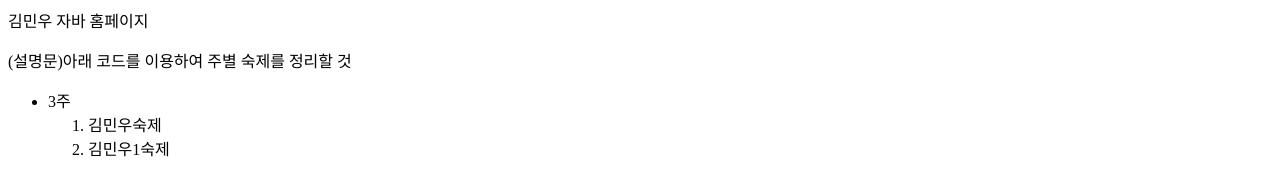
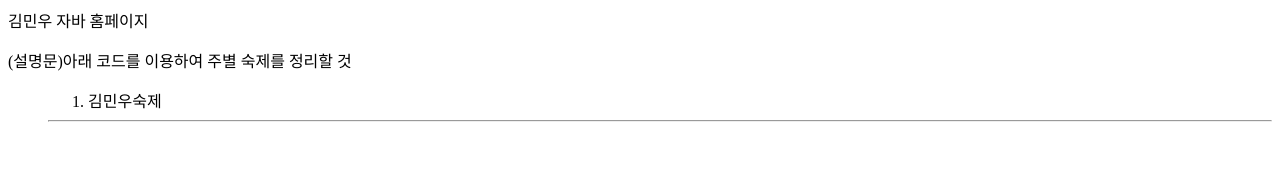
Before and after one commit to kmy95330/kmy95330.github.io, a plain HTML site: page index.html in a window 1280 px wide. Drawn offline with nearby package versions, Linux system fonts and the light colour scheme.

Commit message:
Update index.html

```diff
--- a/index.html
+++ b/index.html
@@ -1,22 +1,17 @@
 <!doctype html> <!--index.html -->
 <html><head>
 <meta charset="utf-8"/><meta name="viewport" content="width=device-width, initial-scale=1"/>
+<tilte>김민우 자바 홈페이지</title></head>
 <style>
 a:link {color:blue; text-decoration:none;} a:visited { color:purple; text-decoration:none;}
 a:hover { text-decoration:underline;} a:active {color:red; text-decoration:none;}
-</style>
-<script src="https://ajax.googleapis.com/ajax/libs/jquery/3.1.1/jquery.min.js"></script>
-<tilte>김민우 자바 홈페이지</title></head>
-<body><header></header>
-<section>
+  </style></head>
+<body>
 <p>(설명문)아래 코드를 이용하여 주별 숙제를 정리할 것</p>
-<ul>
-<li id="week03">3주
+  <ul></hr>
 <ol type="1">
 <li><a herf="https://kmy95330.github.io/java/20141603.html" target="_blank">김민우숙제</a></li>
-  <li><a herf="https://kmy95330.github.io/java/201416031.html" targer="_blank">김민우1숙제</a></li>
-</ol>
+</ol><hr/>
 </ul>
-</section>
 </body>
 </html>
```
